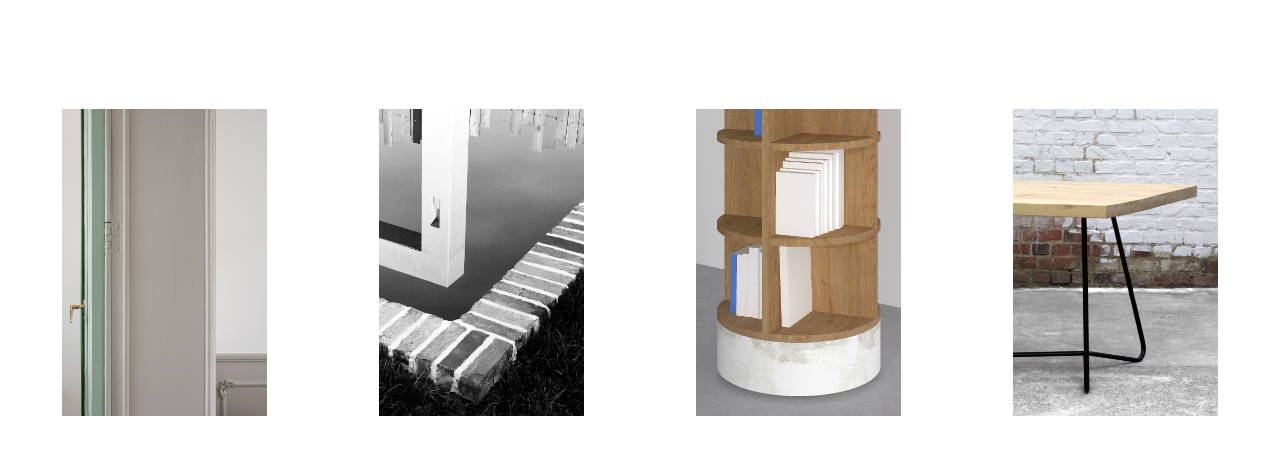
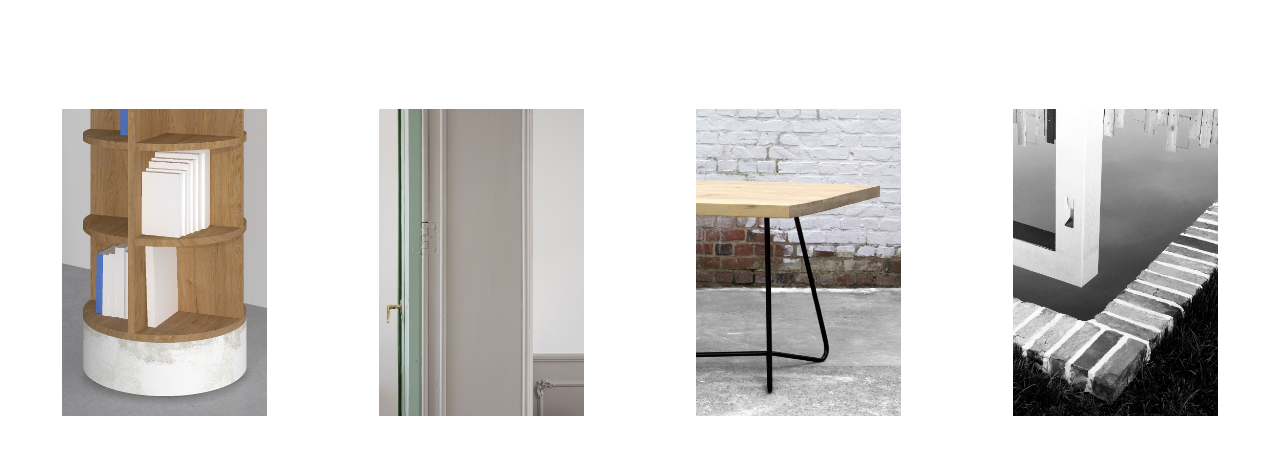
Before and after one commit to BRUL/NEJD-online, a plain HTML site: page index.html at #/projects in a window 1280 px wide. Shown: the part 80-534 px from the top of the page. Drawn offline with Linux system fonts and the light colour scheme.

Commit message:
projectvolgorde
een sorteerfunctie toegevoegd, en een extra parameter (order) bij de
projectinformatie

https://stackoverflow.com/a/18186947

```diff
--- a/js/app/main.js
+++ b/js/app/main.js
@@ -56,4 +56,22 @@ angular.module('sw', ['ui.bootstrap', 'ngSanitize', 'ngRoute'])
   .controller('StaticCtrl', ['$scope', 'projects',
     function ($scope, projects) {
       $scope.projects = projects;
-    }]);
+    }])
+
+  .filter('orderObjectBy', function(){
+ return function(input, attribute) {
+    if (!angular.isObject(input)) return input;
+
+    var array = [];
+    for(var objectKey in input) {
+        array.push(input[objectKey]);
+    }
+
+    array.sort(function(a, b){
+        a = parseInt(a[attribute]);
+        b = parseInt(b[attribute]);
+        return a - b;
+    });
+    return array;
+ }
+});;
--- a/js/app/projects.js
+++ b/js/app/projects.js
@@ -1,6 +1,7 @@
 angular.module('sw')
   .constant('projects', {
     'kolom': {
+      order: 1703,
       title: 'Kolom. Bookcase, 2017.',
       thumb: 'img/kolom/kolom-thumb-400.jpg',
       pictures: [
@@ -23,6 +24,7 @@ angular.module('sw')
       ]
     },
     'folieadeux': {
+      order: 1701,
       title: 'Folie à Deux. Ghent, 2017.',
       thumb: 'img/folieadeux/folieadeux-thumb-400.jpg',
       pictures: [
@@ -69,6 +71,7 @@ angular.module('sw')
       ]
     },
     'tafel': {
+      order: 1510,
       title: 'Terrasmeubel. Table, 2015.',
       thumb: 'img/tafel/tafel-thumb-400.jpg',
       pictures: [
@@ -91,6 +94,7 @@ angular.module('sw')
       ]
     },
     'gloriette': {
+      order: 1509,
       title: 'Gloriette. Poperinge, 2015.',
       thumb: 'img/gloriette/gloriette-thumb-400.jpg',
       pictures: [
--- a/js/app/views/projects.html
+++ b/js/app/views/projects.html
@@ -1,6 +1,6 @@
 <div class="row projects">
   <!-- expanded view for larger screens -->
-  <div class="col-sm-3 project hidden-xs" ng-repeat="(projectId, project) in projects">
+  <div class="col-sm-3 project hidden-xs" ng-repeat="(projectId, project) in projects | orderObjectBy:'-order'">
     <a href="#/projects/{{projectId}}">
       <img ng-src="{{project.thumb}}">
     </a>
@@ -11,7 +11,7 @@
   <div id="carousel-project" class="carousel slide visible-xs col-xs-12" data-ride="carousel" data-interval="0" data-keyboard="true">
     <!-- Wrapper for slides -->
     <div class="carousel-inner" role="listbox">
-      <div class="item" ng-repeat="(projectId, project) in projects" ng-class="{'active': $index == 0}">
+      <div class="item" ng-repeat="(projectId, project) in projects | orderObjectBy:'-order'" ng-class="{'active': $index == 0}">
         <a href="#/projects/{{projectId}}">
           <img ng-src="{{project.thumb}}">
         </a>
```
